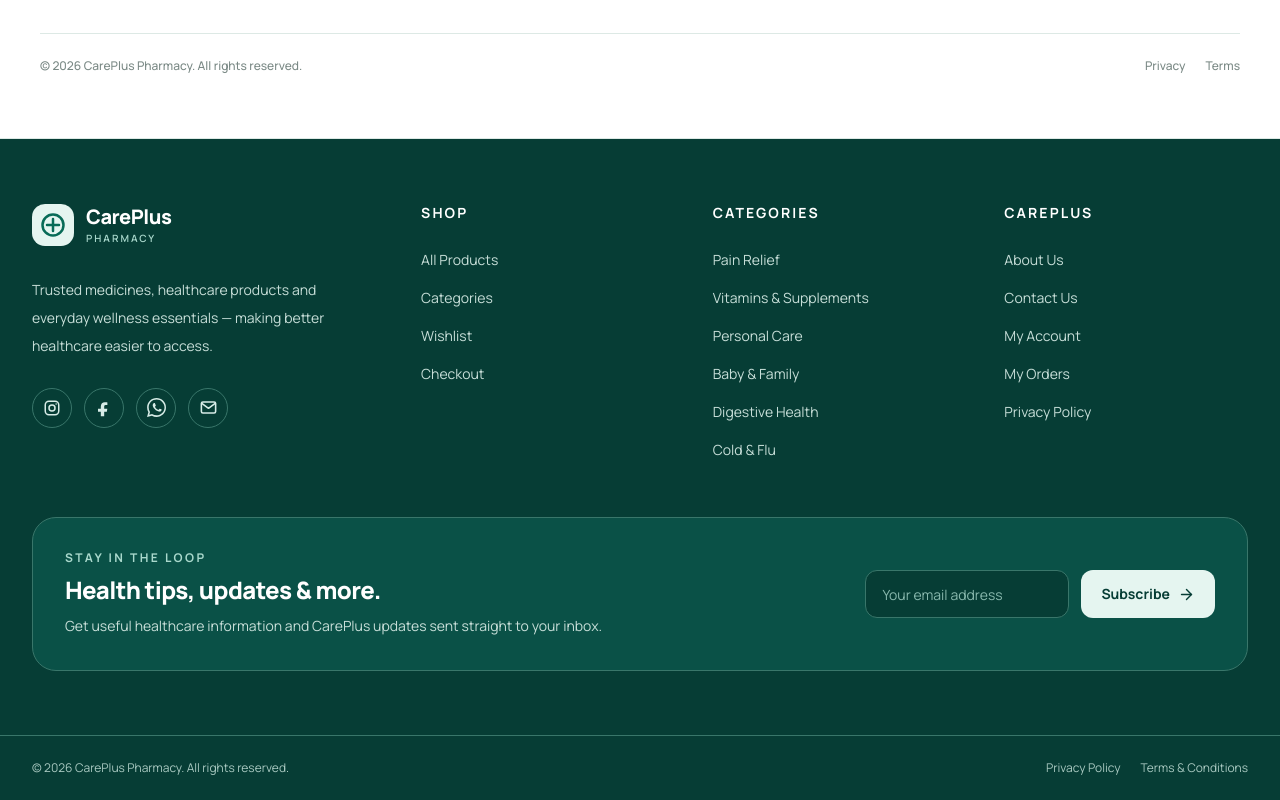
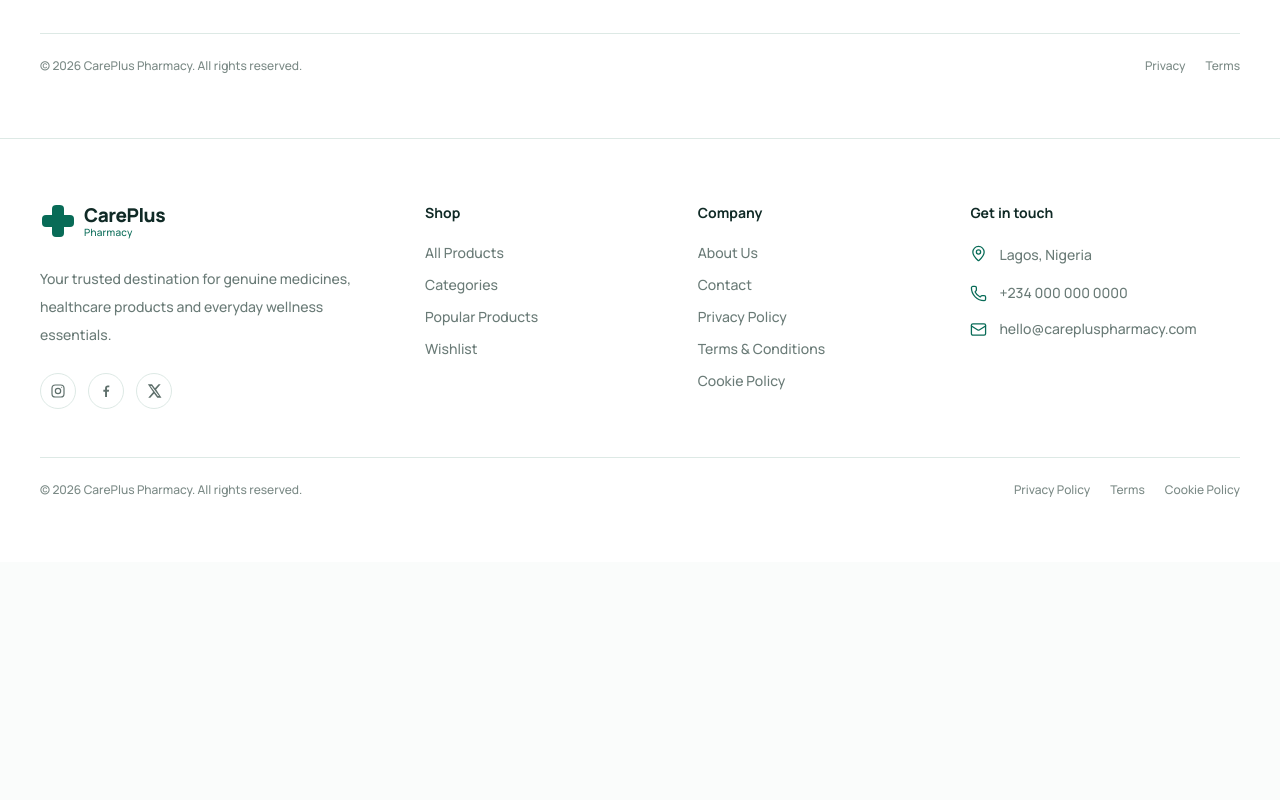
Before and after one commit to adebayoadeyemi0071-afk/Careplus-Pharmacy, a Next.js app: page / in a window 1280 px wide. Shown: the part 2335-3135 px from the top of the page. After the commit the page ends 2897 px from the top, so only its background shows below. Built offline with nearby package versions, Linux system fonts and the light colour scheme.

Commit message:
Revamp footer with new design and contact details
Updated footer component with new layout and contact information.

```diff
--- a/components/footer/footer.tsx
+++ b/components/footer/footer.tsx
@@ -1,129 +1,62 @@
-"use client";
 
 import Link from "next/link";
-import { ArrowRight } from "lucide-react";
-import { FormEvent, useState } from "react";
-
-const categories = [
-  "Pain Relief",
-  "Vitamins & Supplements",
-  "Personal Care",
-  "Baby & Family",
-  "Digestive Health",
-  "Cold & Flu",
-];
+import { Mail, MapPin, Phone } from "lucide-react";
 
 export default function Footer() {
-  const [email, setEmail] = useState("");
-  const [subscribed, setSubscribed] = useState(false);
+  return (
+    <footer className="border-t border-[#DDE9E5] bg-white">
+      <div className="mx-auto max-w-[1440px] px-6 py-14 sm:px-8 lg:px-10 lg:py-16">
+        <div className="grid gap-12 lg:grid-cols-[1.5fr_1fr_1fr_1.2fr]">
+          {/* BRAND */}
+          <div className="max-w-[360px]">
+            <Link href="/" className="inline-flex items-center gap-2">
+              <div className="relative flex h-9 w-9 items-center justify-center">
+                <span className="absolute h-8 w-3 rounded-sm bg-[#086B57]" />
+                <span className="absolute h-3 w-8 rounded-sm bg-[#086B57]" />
+              </div>
 
-  const handleNewsletterSubmit = (event: FormEvent<HTMLFormElement>) => {
-    event.preventDefault();
-
-    if (!email.trim()) return;
-
-    setSubscribed(true);
-    setEmail("");
-  };
-
-  return (
-    <footer className="border-t border-[#DDE9E5] bg-[#063D35] text-white">
-      {/* Main Footer */}
-      <div className="mx-auto max-w-7xl px-5 py-16 sm:px-6 lg:px-8">
-        <div className="grid gap-12 lg:grid-cols-[1.4fr_1fr_1fr_1fr]">
-          {/* Brand */}
-          <div>
-            <Link
-              href="/"
-              className="inline-flex items-center gap-3"
-              aria-label="CarePlus Pharmacy home"
-            >
-              {/* CarePlus Logo */}
-              <svg
-                width="42"
-                height="42"
-                viewBox="0 0 42 42"
-                fill="none"
-                xmlns="http://www.w3.org/2000/svg"
-                aria-hidden="true"
-              >
-                <rect
-                  width="42"
-                  height="42"
-                  rx="13"
-                  fill="#E5F5F0"
-                />
-
-                <path
-                  d="M21 10.5C15.201 10.5 10.5 15.201 10.5 21C10.5 26.799 15.201 31.5 21 31.5C26.799 31.5 31.5 26.799 31.5 21C31.5 15.201 26.799 10.5 21 10.5Z"
-                  stroke="#086B57"
-                  strokeWidth="2.5"
-                />
-
-                <path
-                  d="M21 15V27M15 21H27"
-                  stroke="#086B57"
-                  strokeWidth="2.5"
-                  strokeLinecap="round"
-                />
-              </svg>
-
-              <div>
-                <span className="block text-xl font-extrabold tracking-tight">
+              <div className="leading-none">
+                <span className="block text-[19px] font-extrabold tracking-tight text-[#102A26]">
                   CarePlus
                 </span>
 
-                <span className="block text-[10px] font-semibold uppercase tracking-[0.2em] text-[#A9D8CC]">
+                <span className="mt-0.5 block text-[10px] font-medium tracking-wide text-[#086B57]">
                   Pharmacy
                 </span>
               </div>
             </Link>
 
-            <p className="mt-6 max-w-sm text-sm leading-7 text-[#C7DED8]">
-              Trusted medicines, healthcare products and everyday wellness
-              essentials — making better healthcare easier to access.
+            <p className="mt-5 text-sm font-medium leading-7 text-[#6A7B77]">
+              Your trusted destination for genuine medicines, healthcare
+              products and everyday wellness essentials.
             </p>
 
-            {/* Social Links */}
-            <div className="mt-7 flex items-center gap-3">
+            {/* SOCIAL LINKS */}
+            <div className="mt-6 flex items-center gap-3">
               {/* Instagram */}
               <a
                 href="#"
                 aria-label="Instagram"
-                onClick={(event) => event.preventDefault()}
-                className="flex h-10 w-10 items-center justify-center rounded-full border border-[#39766A] text-[#D7ECE7] transition hover:border-[#A9D8CC] hover:bg-[#0A5147] hover:text-white"
+                className="flex h-9 w-9 items-center justify-center rounded-full border border-[#DDE9E5] text-[#5F706C] transition hover:border-[#086B57] hover:bg-[#E5F5F0] hover:text-[#086B57]"
               >
                 <svg
-                  width="18"
-                  height="18"
                   viewBox="0 0 24 24"
+                  className="h-4 w-4"
                   fill="none"
-                  xmlns="http://www.w3.org/2000/svg"
+                  stroke="currentColor"
+                  strokeWidth="1.8"
+                  strokeLinecap="round"
+                  strokeLinejoin="round"
                   aria-hidden="true"
                 >
-                  <rect
-                    x="3"
-                    y="3"
-                    width="18"
-                    height="18"
-                    rx="5"
-                    stroke="currentColor"
-                    strokeWidth="2"
-                  />
-
-                  <circle
-                    cx="12"
-                    cy="12"
-                    r="4"
-                    stroke="currentColor"
-                    strokeWidth="2"
-                  />
-
+                  <rect x="3" y="3" width="18" height="18" rx="5" />
+                  <circle cx="12" cy="12" r="4" />
                   <circle
                     cx="17.5"
                     cy="6.5"
-                    r="1"
+                    r="0.8"
                     fill="currentColor"
+                    stroke="none"
                   />
                 </svg>
               </a>
@@ -132,276 +65,195 @@ export default function Footer() {
               <a
                 href="#"
                 aria-label="Facebook"
-                onClick={(event) => event.preventDefault()}
-                className="flex h-10 w-10 items-center justify-center rounded-full border border-[#39766A] text-[#D7ECE7] transition hover:border-[#A9D8CC] hover:bg-[#0A5147] hover:text-white"
+                className="flex h-9 w-9 items-center justify-center rounded-full border border-[#DDE9E5] text-[#5F706C] transition hover:border-[#086B57] hover:bg-[#E5F5F0] hover:text-[#086B57]"
               >
                 <svg
-                  width="18"
-                  height="18"
                   viewBox="0 0 24 24"
+                  className="h-4 w-4"
                   fill="currentColor"
-                  xmlns="http://www.w3.org/2000/svg"
                   aria-hidden="true"
                 >
-                  <path
-                    d="M14 8H16.5V4.5C16.1 4.45 14.75 4.3 13.2 4.3C9.95 4.3 7.75 6.28 7.75 10.1V13H4V17H7.75V23H12.25V17H15.85L16.4 13H12.25V10.45C12.25 9.3 12.57 8 14 8Z"
-                  />
+                  <path d="M13.5 21v-8h2.7l.4-3h-3.1V8.1c0-.9.3-1.6 1.7-1.6h1.8V3.8c-.3 0-1.3-.1-2.4-.1-2.4 0-4 1.5-4 4.1V10H8v3h2.6v8h2.9Z" />
                 </svg>
               </a>
 
-              {/* WhatsApp */}
+              {/* X / Twitter */}
               <a
                 href="#"
-                aria-label="WhatsApp"
-                onClick={(event) => event.preventDefault()}
-                className="flex h-10 w-10 items-center justify-center rounded-full border border-[#39766A] text-[#D7ECE7] transition hover:border-[#A9D8CC] hover:bg-[#0A5147] hover:text-white"
+                aria-label="X"
+                className="flex h-9 w-9 items-center justify-center rounded-full border border-[#DDE9E5] text-[#5F706C] transition hover:border-[#086B57] hover:bg-[#E5F5F0] hover:text-[#086B57]"
               >
                 <svg
-                  width="19"
-                  height="19"
                   viewBox="0 0 24 24"
-                  fill="none"
-                  xmlns="http://www.w3.org/2000/svg"
+                  className="h-4 w-4"
+                  fill="currentColor"
                   aria-hidden="true"
                 >
-                  <path
-                    d="M20.52 3.48C18.28 1.24 15.3 0 12.13 0C5.52 0 0.14 5.38 0.14 11.99C0.14 14.11 0.69 16.18 1.73 18.01L0.04 24L6.18 22.39C7.97 23.37 9.99 23.88 12.02 23.88H12.03C18.63 23.88 23.99 18.5 23.99 11.89C23.99 8.69 22.75 5.72 20.52 3.48ZM12.03 21.91H12.02C10.2 21.91 8.41 21.42 6.85 20.49L6.5 20.28L2.86 21.23L3.83 17.68L3.6 17.32C2.64 15.76 2.13 13.96 2.13 12C2.13 6.48 6.62 1.99 12.14 1.99C14.81 1.99 17.32 3.03 19.2 4.92C21.08 6.81 22.12 9.32 22.12 11.99C22.11 17.52 17.62 21.91 12.03 21.91ZM18.49 14.51C18.19 14.36 16.72 13.64 16.45 13.54C16.18 13.44 15.99 13.39 15.8 13.69C15.61 13.99 15.06 14.66 14.9 14.85C14.73 15.05 14.56 15.07 14.26 14.92C13.96 14.77 13 14.45 11.86 13.43C10.97 12.64 10.37 11.67 10.2 11.37C10.04 11.07 10.18 10.91 10.33 10.76C10.47 10.62 10.63 10.39 10.78 10.21C10.93 10.03 10.98 9.9 11.08 9.7C11.18 9.5 11.13 9.32 11.05 9.17C10.98 9.02 10.38 7.55 10.13 6.96C9.89 6.39 9.64 6.47 9.47 6.46C9.31 6.45 9.12 6.45 8.93 6.45C8.74 6.45 8.43 6.52 8.17 6.82C7.92 7.12 7.2 7.79 7.2 9.25C7.2 10.71 8.2 12.12 8.34 12.31C8.49 12.5 10.31 15.3 13.1 16.5C13.76 16.78 14.28 16.95 14.68 17.08C15.34 17.29 15.94 17.26 16.41 17.18C16.94 17.1 18.04 16.51 18.27 15.87C18.5 15.23 18.5 14.69 18.42 14.57C18.36 14.55 18.59 14.56 18.49 14.51Z"
-                    fill="currentColor"
-                  />
-                </svg>
-              </a>
-
-              {/* Email */}
-              <a
-                href="mailto:support@careplus.ng"
-                aria-label="Email CarePlus"
-                className="flex h-10 w-10 items-center justify-center rounded-full border border-[#39766A] text-[#D7ECE7] transition hover:border-[#A9D8CC] hover:bg-[#0A5147] hover:text-white"
-              >
-                <svg
-                  width="19"
-                  height="19"
-                  viewBox="0 0 24 24"
-                  fill="none"
-                  xmlns="http://www.w3.org/2000/svg"
-                  aria-hidden="true"
-                >
-                  <rect
-                    x="3"
-                    y="5"
-                    width="18"
-                    height="14"
-                    rx="2"
-                    stroke="currentColor"
-                    strokeWidth="2"
-                  />
-
-                  <path
-                    d="M4 7L12 13L20 7"
-                    stroke="currentColor"
-                    strokeWidth="2"
-                    strokeLinecap="round"
-                    strokeLinejoin="round"
-                  />
+                  <path d="M18.9 2H22l-6.8 7.8L23.2 22h-6.2l-4.9-6.4L6.5 22H3.4l7.3-8.4L2.8 2H9l4.4 5.8L18.9 2Zm-1.1 17.5h1.7L8.3 4.4H6.5l11.3 15.1Z" />
                 </svg>
               </a>
             </div>
           </div>
 
-          {/* Shop */}
+          {/* SHOP */}
           <div>
-            <h3 className="text-sm font-bold uppercase tracking-[0.15em] text-white">
+            <h3 className="text-sm font-bold text-[#102A26]">
               Shop
             </h3>
 
-            <ul className="mt-6 space-y-3.5">
-              <li>
+            <div className="mt-5 flex flex-col gap-3">
               <Link
                 href="/shop"
-                  className="text-sm text-[#C7DED8] transition hover:text-white"
+                className="text-sm font-medium text-[#6A7B77] transition hover:text-[#086B57]"
               >
                 All Products
               </Link>
-              </li>
 
-              <li>
               <Link
                 href="/categories"
-                  className="text-sm text-[#C7DED8] transition hover:text-white"
+                className="text-sm font-medium text-[#6A7B77] transition hover:text-[#086B57]"
               >
                 Categories
               </Link>
-              </li>
 
-              <li>
+              <Link
+                href="/shop?popular=true"
+                className="text-sm font-medium text-[#6A7B77] transition hover:text-[#086B57]"
+              >
+                Popular Products
+              </Link>
+
               <Link
                 href="/wishlist"
-                  className="text-sm text-[#C7DED8] transition hover:text-white"
+                className="text-sm font-medium text-[#6A7B77] transition hover:text-[#086B57]"
               >
                 Wishlist
               </Link>
-              </li>
-
-              <li>
-                <Link
-                  href="/checkout"
-                  className="text-sm text-[#C7DED8] transition hover:text-white"
-                >
-                  Checkout
-                </Link>
-              </li>
-            </ul>
+            </div>
           </div>
 
-          {/* Categories */}
+          {/* COMPANY AND LEGAL */}
           <div>
-            <h3 className="text-sm font-bold uppercase tracking-[0.15em] text-white">
-              Categories
+            <h3 className="text-sm font-bold text-[#102A26]">
+              Company
             </h3>
 
-            <ul className="mt-6 space-y-3.5">
-              {categories.map((category) => (
-                <li key={category}>
-                  <Link
-                    href={`/shop?category=${encodeURIComponent(category)}`}
-                    className="text-sm text-[#C7DED8] transition hover:text-white"
-                  >
-                    {category}
-                  </Link>
-                </li>
-              ))}
-            </ul>
-          </div>
-
-          {/* Company */}
-          <div>
-            <h3 className="text-sm font-bold uppercase tracking-[0.15em] text-white">
-              CarePlus
-            </h3>
-
-            <ul className="mt-6 space-y-3.5">
-              <li>
+            <div className="mt-5 flex flex-col gap-3">
               <Link
                 href="/about"
-                  className="text-sm text-[#C7DED8] transition hover:text-white"
+                className="text-sm font-medium text-[#6A7B77] transition hover:text-[#086B57]"
               >
                 About Us
               </Link>
-              </li>
 
-              <li>
               <Link
                 href="/contact"
-                  className="text-sm text-[#C7DED8] transition hover:text-white"
+                className="text-sm font-medium text-[#6A7B77] transition hover:text-[#086B57]"
               >
-                  Contact Us
+                Contact
               </Link>
-              </li>
 
-              <li>
-                <Link
-                  href="/account"
-                  className="text-sm text-[#C7DED8] transition hover:text-white"
-                >
-                  My Account
-                </Link>
-              </li>
-
-              <li>
-                <Link
-                  href="/account/orders"
-                  className="text-sm text-[#C7DED8] transition hover:text-white"
-                >
-                  My Orders
-                </Link>
-              </li>
-
-              <li>
               <Link
                 href="/privacy"
-                  className="text-sm text-[#C7DED8] transition hover:text-white"
-                >
-                  Privacy Policy
-                </Link>
-              </li>
-            </ul>
-          </div>
-        </div>
-
-        {/* Newsletter */}
-        <div className="mt-14 rounded-3xl border border-[#39766A] bg-[#0A5147] p-6 sm:p-8">
-          <div className="grid gap-7 lg:grid-cols-[1fr_auto] lg:items-center">
-            <div>
-              <p className="text-xs font-bold uppercase tracking-[0.2em] text-[#A9D8CC]">
-                Stay in the loop
-              </p>
-
-              <h3 className="mt-2 text-2xl font-extrabold tracking-tight text-white">
-                Health tips, updates &amp; more.
-              </h3>
-
-              <p className="mt-2 max-w-xl text-sm leading-6 text-[#C7DED8]">
-                Get useful healthcare information and CarePlus updates sent
-                straight to your inbox.
-              </p>
-            </div>
-
-            <form
-              onSubmit={handleNewsletterSubmit}
-              className="w-full lg:max-w-md"
-            >
-              <div className="flex flex-col gap-3 sm:flex-row">
-                <input
-                  type="email"
-                  required
-                  value={email}
-                  onChange={(event) => setEmail(event.target.value)}
-                  placeholder="Your email address"
-                  className="h-12 min-w-0 flex-1 rounded-xl border border-[#39766A] bg-[#063D35] px-4 text-sm text-white outline-none placeholder:text-[#88B8AD] focus:border-[#A9D8CC]"
-                />
-
-                <button
-                  type="submit"
-                  className="inline-flex h-12 items-center justify-center gap-2 rounded-xl bg-[#E5F5F0] px-5 text-sm font-bold text-[#063D35] transition hover:bg-white"
-                >
-                  {subscribed ? "Subscribed" : "Subscribe"}
-
-                  {!subscribed && (
-                    <ArrowRight size={17} strokeWidth={2} />
-                  )}
-                </button>
-              </div>
-
-              {subscribed && (
-                <p className="mt-3 text-xs font-medium text-[#A9D8CC]">
-                  Thanks — you&apos;re subscribed to CarePlus updates.
-                </p>
-              )}
-            </form>
-          </div>
-        </div>
-      </div>
-
-      {/* Bottom Bar */}
-      <div className="border-t border-[#39766A]">
-        <div className="mx-auto flex max-w-7xl flex-col gap-3 px-5 py-6 text-xs text-[#A9C9C1] sm:px-6 md:flex-row md:items-center md:justify-between lg:px-8">
-          <p>
-            © {new Date().getFullYear()} CarePlus Pharmacy. All rights
-            reserved.
-          </p>
-
-          <div className="flex items-center gap-5">
-            <Link
-              href="/privacy"
-              className="transition hover:text-white"
+                className="text-sm font-medium text-[#6A7B77] transition hover:text-[#086B57]"
               >
                 Privacy Policy
               </Link>
 
               <Link
                 href="/terms"
-              className="transition hover:text-white"
+                className="text-sm font-medium text-[#6A7B77] transition hover:text-[#086B57]"
               >
-              Terms &amp; Conditions
+                Terms & Conditions
+              </Link>
+
+              <Link
+                href="/cookies"
+                className="text-sm font-medium text-[#6A7B77] transition hover:text-[#086B57]"
+              >
+                Cookie Policy
+              </Link>
+            </div>
+          </div>
+
+          {/* CONTACT */}
+          <div>
+            <h3 className="text-sm font-bold text-[#102A26]">
+              Get in touch
+            </h3>
+
+            <div className="mt-5 flex flex-col gap-4">
+              {/* Location */}
+              <div className="flex items-start gap-3">
+                <MapPin
+                  size={17}
+                  className="mt-0.5 shrink-0 text-[#086B57]"
+                  strokeWidth={1.8}
+                />
+
+                <p className="text-sm font-medium leading-6 text-[#6A7B77]">
+                  Lagos, Nigeria
+                </p>
+              </div>
+
+              {/* Phone */}
+              <a
+                href="tel:+2340000000000"
+                className="flex items-center gap-3 text-sm font-medium text-[#6A7B77] transition hover:text-[#086B57]"
+              >
+                <Phone
+                  size={17}
+                  className="shrink-0 text-[#086B57]"
+                  strokeWidth={1.8}
+                />
+
+                <span>+234 000 000 0000</span>
+              </a>
+
+              {/* Email */}
+              <a
+                href="mailto:hello@carepluspharmacy.com"
+                className="flex items-center gap-3 text-sm font-medium text-[#6A7B77] transition hover:text-[#086B57]"
+              >
+                <Mail
+                  size={17}
+                  className="shrink-0 text-[#086B57]"
+                  strokeWidth={1.8}
+                />
+
+                <span>hello@carepluspharmacy.com</span>
+              </a>
+            </div>
+          </div>
+        </div>
+
+        {/* FOOTER BOTTOM */}
+        <div className="mt-12 flex flex-col gap-4 border-t border-[#DDE9E5] pt-6 sm:flex-row sm:items-center sm:justify-between">
+          <p className="text-xs font-medium text-[#7A8985]">
+            © {new Date().getFullYear()} CarePlus Pharmacy. All rights
+            reserved.
+          </p>
+
+          <div className="flex flex-wrap items-center gap-x-5 gap-y-3">
+            <Link
+              href="/privacy"
+              className="text-xs font-medium text-[#7A8985] transition hover:text-[#086B57]"
+            >
+              Privacy Policy
+            </Link>
+
+            <Link
+              href="/terms"
+              className="text-xs font-medium text-[#7A8985] transition hover:text-[#086B57]"
+            >
+              Terms
+            </Link>
+
+            <Link
+              href="/cookies"
+              className="text-xs font-medium text-[#7A8985] transition hover:text-[#086B57]"
+            >
+              Cookie Policy
             </Link>
           </div>
         </div>
```
Lines whose indentation alone changed are shown as unchanged.
